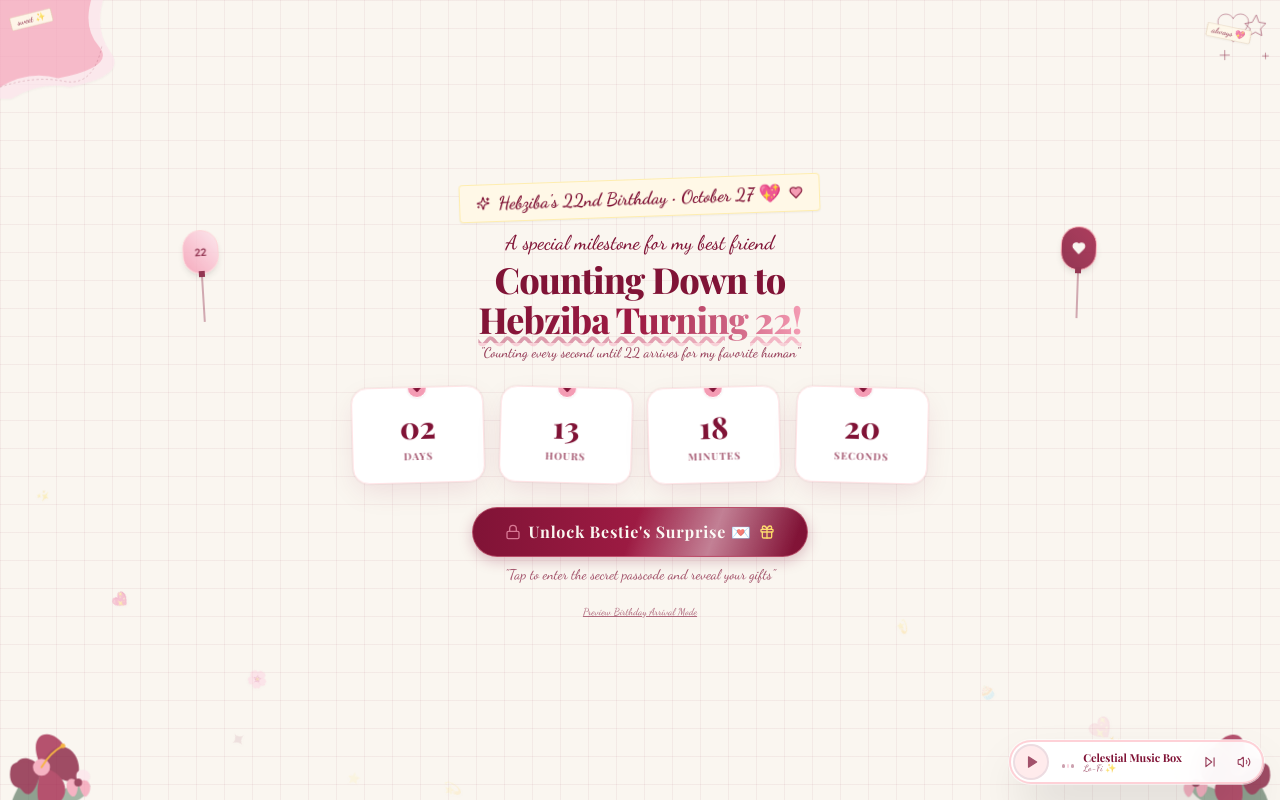
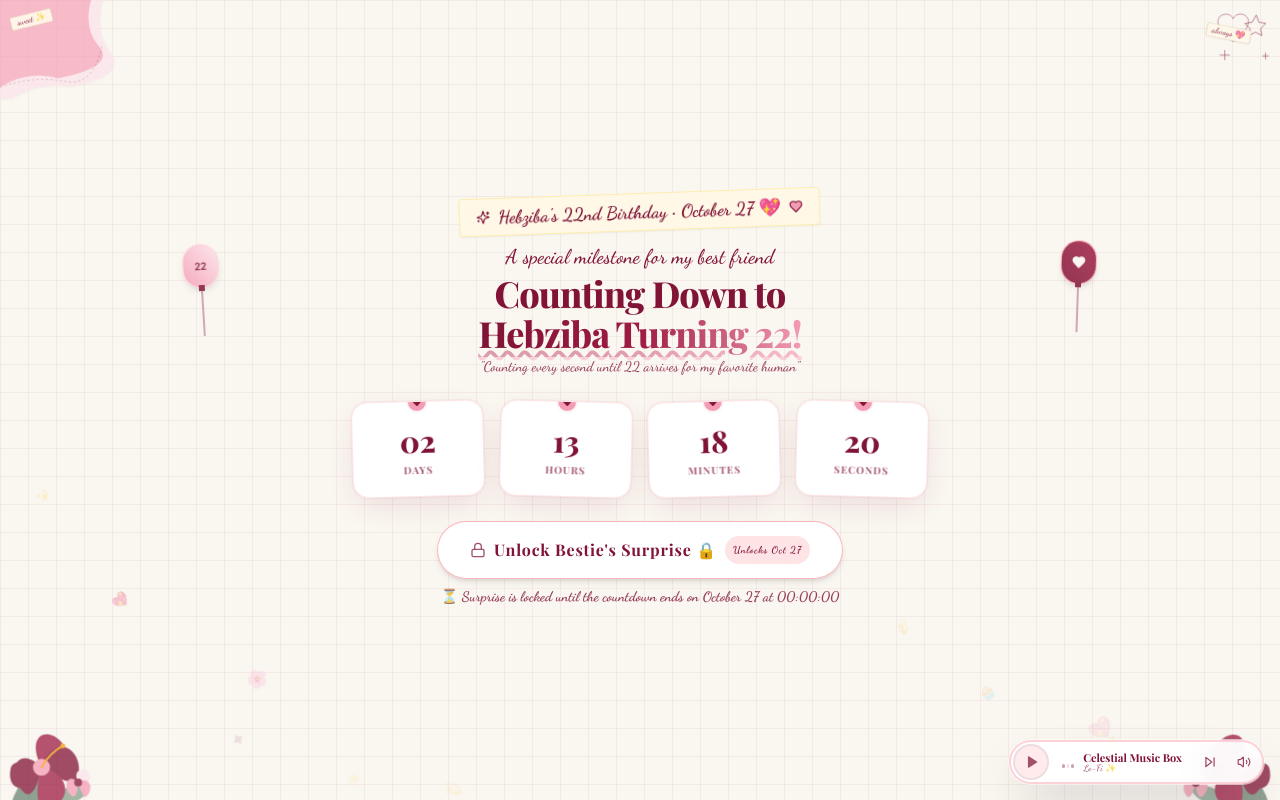
Before and after one commit to DhineshCool/first_website, a React (Vite) app: page / in a window 1280 px wide. Built offline with nearby package versions, Linux system fonts and the light colour scheme; a web font is replaced by a local one.

Commit message:
feat: lock bestie surprise button until countdown completes on Oct 27

```diff
--- a/src/components/StartingCountdownScreen.tsx
+++ b/src/components/StartingCountdownScreen.tsx
@@ -1,6 +1,7 @@
 import React, { useState, useEffect } from 'react';
 import { motion, AnimatePresence } from 'framer-motion';
-import { Lock, Sparkles, Heart, Gift, PartyPopper } from 'lucide-react';
+import { Lock, Sparkles, Heart, Gift, PartyPopper, X, Hourglass } from 'lucide-react';
+import confetti from 'canvas-confetti';
 
 interface StartingCountdownScreenProps {
   onEnterPasscode: () => void;
@@ -29,8 +30,9 @@ export const StartingCountdownScreen: React.FC<StartingCountdownScreenProps> = (
     isPassed: false,
   });
 
-  const [overrideArrival, setOverrideArrival] = useState<boolean | null>(null);
+  const [showLockedModal, setShowLockedModal] = useState<boolean>(false);
 
+  // Live countdown to target date
   useEffect(() => {
     const calculateTime = () => {
       const now = new Date().getTime();
@@ -66,7 +68,39 @@ export const StartingCountdownScreen: React.FC<StartingCountdownScreenProps> = (
     return () => clearInterval(interval);
   }, [targetDate]);
 
-  const isCelebrationToday = overrideArrival !== null ? overrideArrival : timeLeft.isPassed;
+  const isCelebrationToday = timeLeft.isPassed;
+
+  // Values shown on the 4 countdown cards
+  const displayDays = isCelebrationToday ? 0 : timeLeft.days;
+  const displayHours = isCelebrationToday ? 0 : timeLeft.hours;
+  const displayMinutes = isCelebrationToday ? 0 : timeLeft.minutes;
+  const displaySeconds = isCelebrationToday ? 0 : timeLeft.seconds;
+
+  // Trigger celebration confetti when countdown completes
+  useEffect(() => {
+    if (isCelebrationToday) {
+      try {
+        confetti({
+          particleCount: 90,
+          spread: 70,
+          origin: { y: 0.6 },
+          colors: ['#801336', '#F49CB4', '#FFD700', '#FFFDF9'],
+        });
+      } catch {
+        // safe
+      }
+    }
+  }, [isCelebrationToday]);
+
+  const handleUnlockClick = () => {
+    if (isCelebrationToday) {
+      // Countdown ended! Proceed smoothly to passcode screen
+      onEnterPasscode();
+    } else {
+      // Countdown still active: show locked notice with countdown info
+      setShowLockedModal(true);
+    }
+  };
 
   return (
     <div className="w-full flex flex-col items-center py-2 sm:py-3 select-none text-center">
@@ -100,7 +134,9 @@ export const StartingCountdownScreen: React.FC<StartingCountdownScreenProps> = (
           </span>
         </h1>
         <p className="font-dancing text-xs sm:text-sm text-[#801336]/80 mt-1">
-          "Counting every second until 22 arrives for my favorite human"
+          {isCelebrationToday
+            ? "✨ The wait is over! It's your 22nd Birthday today! ✨"
+            : '"Counting every second until 22 arrives for my favorite human"'}
         </p>
       </motion.div>
 
@@ -136,10 +172,10 @@ export const StartingCountdownScreen: React.FC<StartingCountdownScreenProps> = (
       {/* 4 Polaroid-Style Countdown Cards */}
       <div className="w-full max-w-xl mx-auto grid grid-cols-2 sm:grid-cols-4 gap-3 sm:gap-4 my-2">
         {[
-          { label: 'DAYS', value: timeLeft.days, rotation: -1.5 },
-          { label: 'HOURS', value: timeLeft.hours, rotation: 1.5 },
-          { label: 'MINUTES', value: timeLeft.minutes, rotation: -1.5 },
-          { label: 'SECONDS', value: timeLeft.seconds, rotation: 1.5 },
+          { label: 'DAYS', value: displayDays, rotation: -1.5 },
+          { label: 'HOURS', value: displayHours, rotation: 1.5 },
+          { label: 'MINUTES', value: displayMinutes, rotation: -1.5 },
+          { label: 'SECONDS', value: displaySeconds, rotation: 1.5 },
         ].map((unit, idx) => (
           <motion.div
             key={unit.label}
@@ -148,7 +184,11 @@ export const StartingCountdownScreen: React.FC<StartingCountdownScreenProps> = (
             transition={{ duration: 0.4, delay: idx * 0.1 }}
             whileHover={{ scale: 1.05, rotate: 0 }}
             style={{ rotate: `${unit.rotation}deg` }}
-            className="bg-white rounded-2xl p-3 sm:p-3.5 shadow-scrapbook-card border border-rose-100 flex flex-col items-center justify-center relative cursor-default h-22 sm:h-24 overflow-hidden"
+            className={`rounded-2xl p-3 sm:p-3.5 shadow-scrapbook-card border flex flex-col items-center justify-center relative cursor-default h-22 sm:h-24 overflow-hidden transition-all ${
+              isCelebrationToday
+                ? 'bg-gradient-to-b from-[#FFFDF9] to-[#FDE8EF] border-[#F49CB4]'
+                : 'bg-white border-rose-100'
+            }`}
           >
             {/* Pink Heart Pin at Top Center */}
             <div className="absolute -top-2.5 left-1/2 -translate-x-1/2 w-5 h-5 rounded-full bg-[#F49CB4] border border-white shadow-sm flex items-center justify-center">
@@ -197,28 +237,95 @@ export const StartingCountdownScreen: React.FC<StartingCountdownScreenProps> = (
         <motion.button
           whileHover={{ scale: 1.05 }}
           whileTap={{ scale: 0.95 }}
-          onClick={onEnterPasscode}
-          className="animate-shimmer px-6 sm:px-8 py-2.5 sm:py-3 rounded-full bg-gradient-to-r from-[#801336] via-[#9E1B43] to-[#801336] text-[#FAF6F0] font-playfair font-bold text-sm sm:text-base tracking-wider shadow-pill-maroon hover:shadow-lg transition-all flex items-center gap-2 border border-rose-300/40 cursor-pointer"
+          onClick={handleUnlockClick}
+          className={`px-6 sm:px-8 py-2.5 sm:py-3.5 rounded-full font-playfair font-bold text-sm sm:text-base tracking-wider transition-all flex items-center gap-2 border cursor-pointer ${
+            isCelebrationToday
+              ? 'animate-shimmer bg-gradient-to-r from-[#801336] via-[#9E1B43] to-[#801336] text-[#FAF6F0] shadow-pill-maroon hover:shadow-xl border-rose-300/40 ring-2 ring-amber-300/50'
+              : 'bg-white/95 text-[#801336] border-rose-300/80 shadow-md hover:bg-rose-50/80'
+          }`}
         >
-          <Lock className="w-4 h-4 text-[#F49CB4] animate-pulse" />
+          {isCelebrationToday ? (
+            <>
+              <Sparkles className="w-4 h-4 text-amber-300 animate-spin-slow" />
               <span>Unlock Bestie's Surprise 💌</span>
-          <Gift className="w-4 h-4 text-amber-300" />
+              <Gift className="w-4 h-4 text-amber-300 animate-bounce" />
+            </>
+          ) : (
+            <>
+              <Lock className="w-4 h-4 text-[#801336] animate-pulse" />
+              <span>Unlock Bestie's Surprise 🔒</span>
+              <span className="text-[10px] font-dancing bg-rose-100 text-[#801336] px-2 py-0.5 rounded-full font-bold">
+                Unlocks Oct 27
+              </span>
+            </>
+          )}
         </motion.button>
 
-        <p className="font-dancing text-xs sm:text-sm text-[#801336]/70">
-          "Tap to enter the secret passcode and reveal your gifts"
+        <p className="font-dancing text-xs sm:text-sm text-[#801336]/80 font-bold">
+          {isCelebrationToday
+            ? "🎉 Countdown complete! Tap to enter the passcode and open your gifts 💖"
+            : "⏳ Surprise is locked until the countdown ends on October 27 at 00:00:00"}
+        </p>
+      </div>
+
+      {/* Locked Countdown Notice Modal */}
+      <AnimatePresence>
+        {showLockedModal && (
+          <div className="fixed inset-0 z-50 flex items-center justify-center p-4 bg-black/60 backdrop-blur-sm">
+            <motion.div
+              initial={{ opacity: 0, scale: 0.85, y: 20 }}
+              animate={{ opacity: 1, scale: 1, y: 0 }}
+              exit={{ opacity: 0, scale: 0.9, y: 15 }}
+              transition={{ type: 'spring', damping: 25, stiffness: 300 }}
+              className="bg-white rounded-3xl p-6 sm:p-8 max-w-md w-full shadow-2xl border-2 border-rose-200 text-center relative"
+            >
+              {/* Close Button */}
+              <button
+                onClick={() => setShowLockedModal(false)}
+                className="absolute top-4 right-4 p-2 rounded-full hover:bg-rose-50 text-[#801336] transition-colors"
+                aria-label="Close modal"
+              >
+                <X className="w-5 h-5" />
+              </button>
+
+              <div className="w-16 h-16 rounded-full bg-rose-100 text-[#801336] flex items-center justify-center mx-auto mb-3 shadow-inner">
+                <Hourglass className="w-8 h-8 text-[#801336] animate-pulse" />
+              </div>
+
+              <h3 className="font-playfair text-xl sm:text-2xl font-bold text-[#801336] mb-1">
+                Patience, Bestie! 💖
+              </h3>
+
+              <p className="font-dancing text-base sm:text-lg text-[#801336] font-semibold mb-3">
+                "Special surprises are worth waiting for..."
               </p>
 
-        {/* Quick Preview Toggle */}
-        <div className="mt-1">
+              <div className="bg-[#FAF6F0] p-4 rounded-2xl border border-rose-200/60 my-3 text-left">
+                <p className="font-jakarta text-xs sm:text-sm text-slate-700 leading-relaxed">
+                  This birthday tribute for <strong>Hebziba</strong> is time-locked until the stroke of midnight on <strong>October 27</strong>.
+                </p>
+                <p className="font-dancing text-sm sm:text-base text-[#801336] font-bold mt-2">
+                  ⏳ Time remaining: {timeLeft.days}d {timeLeft.hours}h {timeLeft.minutes}m {timeLeft.seconds}s
+                </p>
+                <p className="font-jakarta text-[11px] text-[#801336]/80 mt-1">
+                  The moment this countdown reaches 00:00:00, this button will automatically unlock the surprise! ✨
+                </p>
+              </div>
+
+              <div className="mt-4">
                 <button
-            onClick={() => setOverrideArrival(!isCelebrationToday)}
-            className="text-[10px] font-dancing text-[#801336]/60 hover:text-[#801336] underline"
+                  onClick={() => setShowLockedModal(false)}
+                  className="w-full py-2.5 rounded-full bg-[#801336] text-[#FAF6F0] font-playfair font-bold text-xs tracking-wider shadow-md hover:bg-[#9E1B43] transition-all cursor-pointer"
                 >
-            {isCelebrationToday ? 'Show Live Countdown Mode' : 'Preview Birthday Arrival Mode'}
+                  I'll Wait for the Big Day! ⏳
                 </button>
               </div>
+            </motion.div>
           </div>
+        )}
+      </AnimatePresence>
     </div>
   );
 };
+
+export default StartingCountdownScreen;
```
Lines whose indentation alone changed are shown as unchanged.
